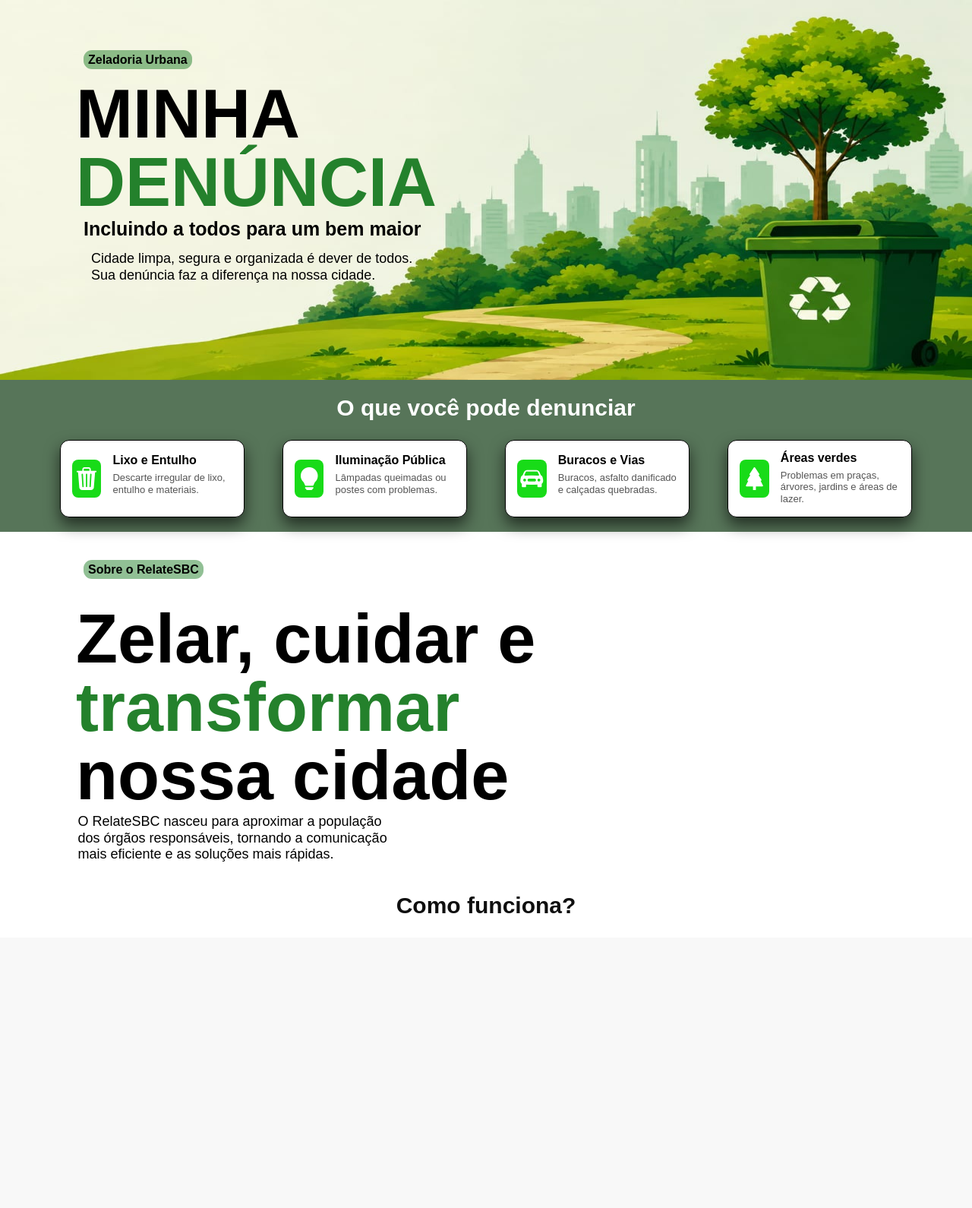
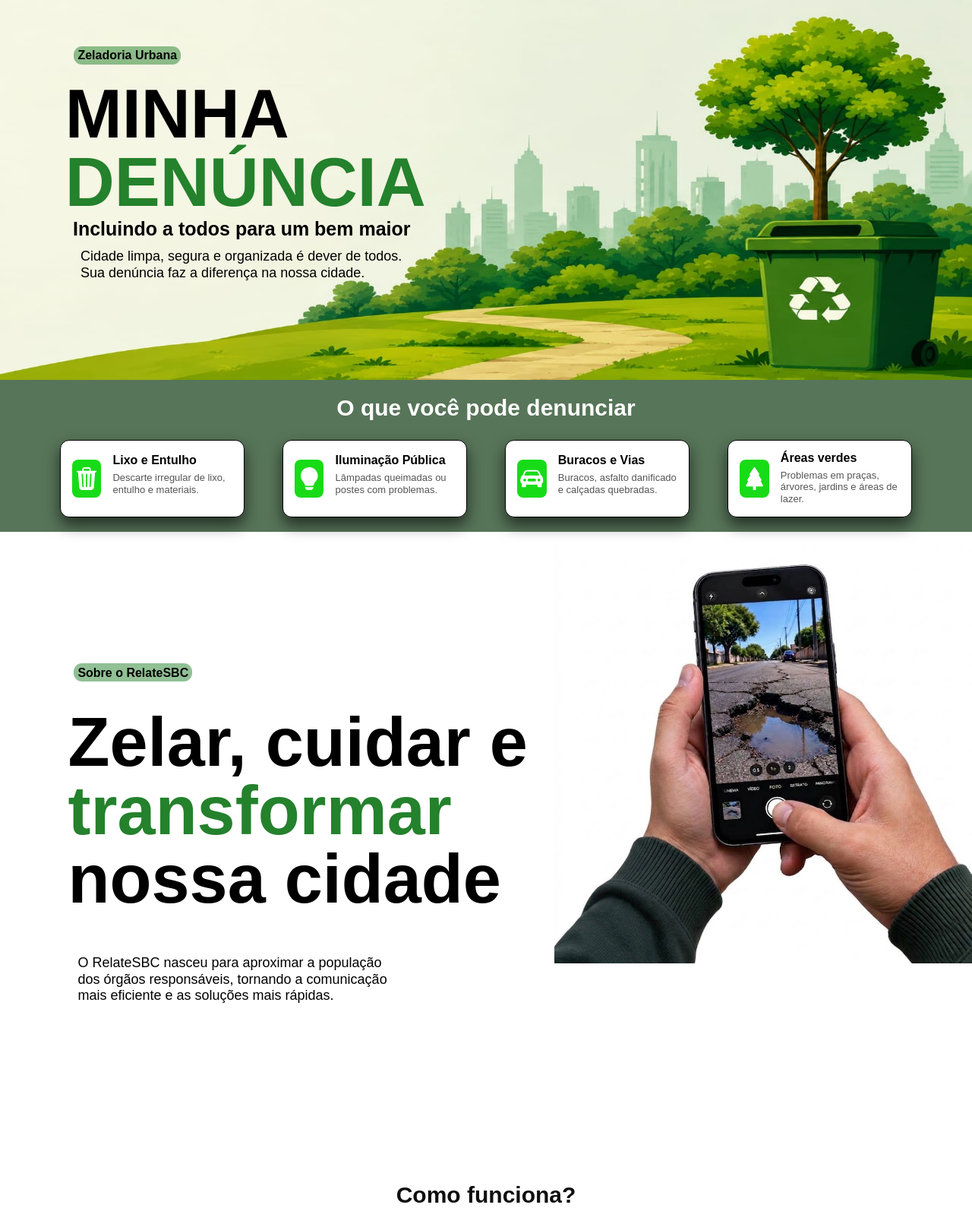
Before and after one commit to ValterRibeiro1994/tcc-etec, a PHP site: page /app-web/app/view/paginas/index.html in a window 1280 px wide. Shown: the part 79-1669 px from the top of the page at 76% size. Before the commit the page ends 1281 px from the top, so only its background shows below. Run offline with PHP 8.4, Linux system fonts and the light colour scheme.

Commit message:
up-pag-inicial

```diff
--- a/app-web/app/view/estilo/imagem_tela_inicio.css
+++ b/app-web/app/view/estilo/imagem_tela_inicio.css
@@ -14,14 +14,14 @@
 
 .tag-zeladoria {
     position: absolute;
-    top: 50px;
-    left: 110px;
+    top: 9%;
+    left: 7.6%;
     font-size: 16px;
     font-family: Arial, Helvetica, sans-serif;
     line-height: 1.2;
     background-color: rgba(36, 129, 44, 0.5); ;
     border-radius: 11px;
-    padding: 3px 6px ;
+    padding: 0.2% 0.4% ;
     font-weight: bold;
 }
 
@@ -33,8 +33,8 @@
 
 .fundo-img h2{
     position: absolute;
-    top: 30px;
-    left: 100px;
+    top: 6%;
+    left: 6.7%;
     font-size: 90px;
     font-family: Arial, Helvetica, sans-serif;
     line-height: 1;
@@ -43,8 +43,8 @@
 /*Texto maior*/
 .fundo-img p-maior{
     position: absolute;
-    top: 280px;
-    left: 110px;
+    top: 56%;
+    left: 7.5%;
     font-size: 25px;
     font-family: Arial, Helvetica, sans-serif;
     line-height: 1.7;
@@ -53,9 +53,17 @@
 /*Texto menor*/
 .fundo-img p-menor{
     position: absolute;
-    top: 50px;
+    top: 70%;
     left: 10px;
     font-size: 18px;
     font-family: Arial, Helvetica, sans-serif;
     line-height: 1.2;
 }
+
+.img-celular-denuncia{
+    float: right;
+    margin-left: 20px;
+    margin-bottom: 10px;
+    height: 550px;
+    width: 43%;
+}
--- a/app-web/app/view/estilo/sobre_tela_inicio.css
+++ b/app-web/app/view/estilo/sobre_tela_inicio.css
@@ -2,26 +2,26 @@
 /*CONTEUDO SOBRE*/
 .tag-sobre {
     position: absolute;
-    top: 800px;
-    left: 110px;
+    top: 117%;
+    left: 7.6%;
     font-size: 16px;
     font-family: Arial, Helvetica, sans-serif;
     line-height: 1.2;
     background-color: rgba(36, 129, 44, 0.5); ;
     border-radius: 11px;
-    padding: 3px 6px ;
+    padding: 0.2% 0.4% ;
     font-weight: bold;
 }
 
 .sobre-relate{
     width: 100%;
-    height: 450px;
+    height: 65%;
 }
 
 .sobre-relate h2{
     position: absolute;
-    top: 800px;
-    left: 100px;
+    top: 117%;
+    left: 7%;
     font-size: 90px;
     font-family: Arial, Helvetica, sans-serif;
     line-height: 1;
@@ -30,7 +30,7 @@
 /*Texto menor*/
 .sobre-relate texto-menor{
     position: absolute;
-    top: 1150px;
+    top: 167%;
     left: 8%;
     font-size: 18px;
     font-family: Arial, Helvetica, sans-serif;
--- a/app-web/app/view/paginas/index.html
+++ b/app-web/app/view/paginas/index.html
@@ -110,6 +110,8 @@
             <texto-menor>O RelateSBC nasceu para aproximar a população <br> dos órgãos responsáveis,
                  tornando a comunicação <br>mais eficiente e as soluções mais rápidas.
             </texto-menor>
+
+            <img class="img-celular-denuncia" src="../../recursos/imagens/celular-fundo04.jpg" alt="">
         </div>
 
           <h2 class="como-funciona">Como funciona?</h2>
```
Also changed, not shown: app-web/app/recursos/imagens/celular-fundo-03.jpg (added), app-web/app/recursos/imagens/celular-fundo-2.jpg (added), app-web/app/recursos/imagens/celular-fundo04.jpg (added).
